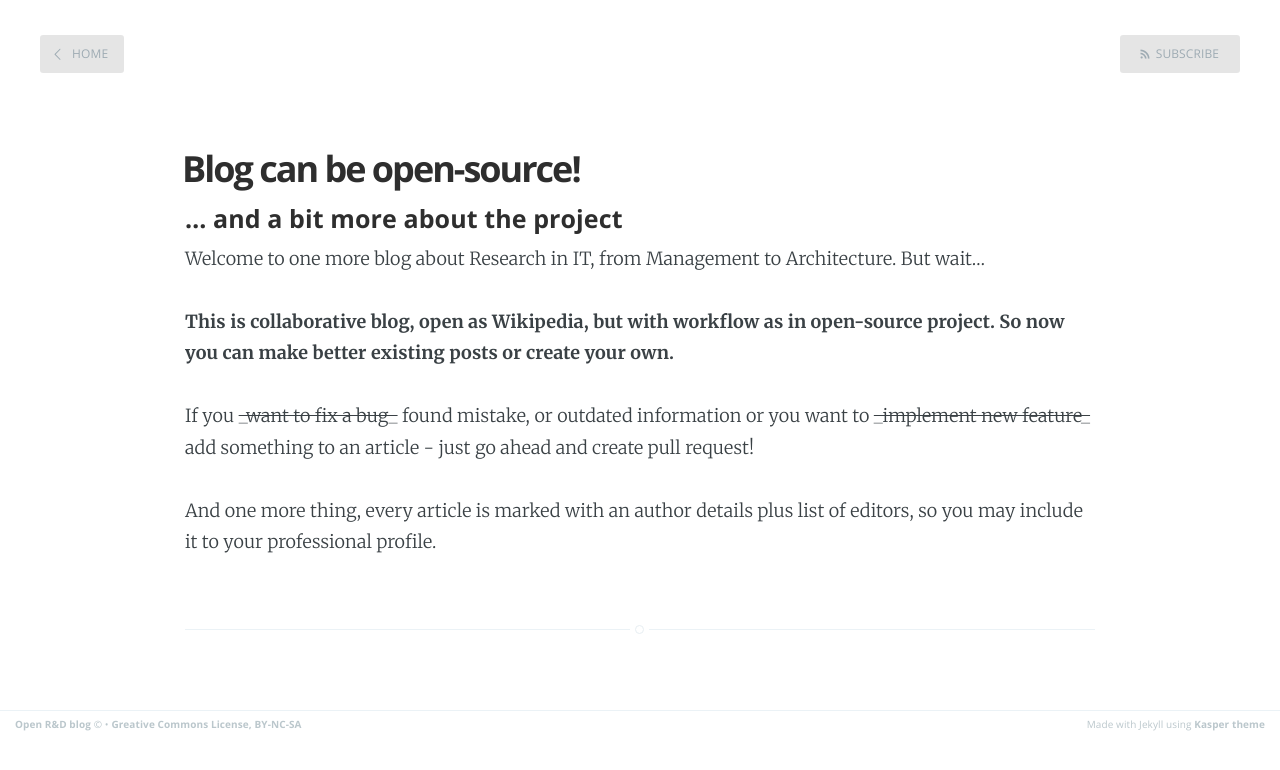
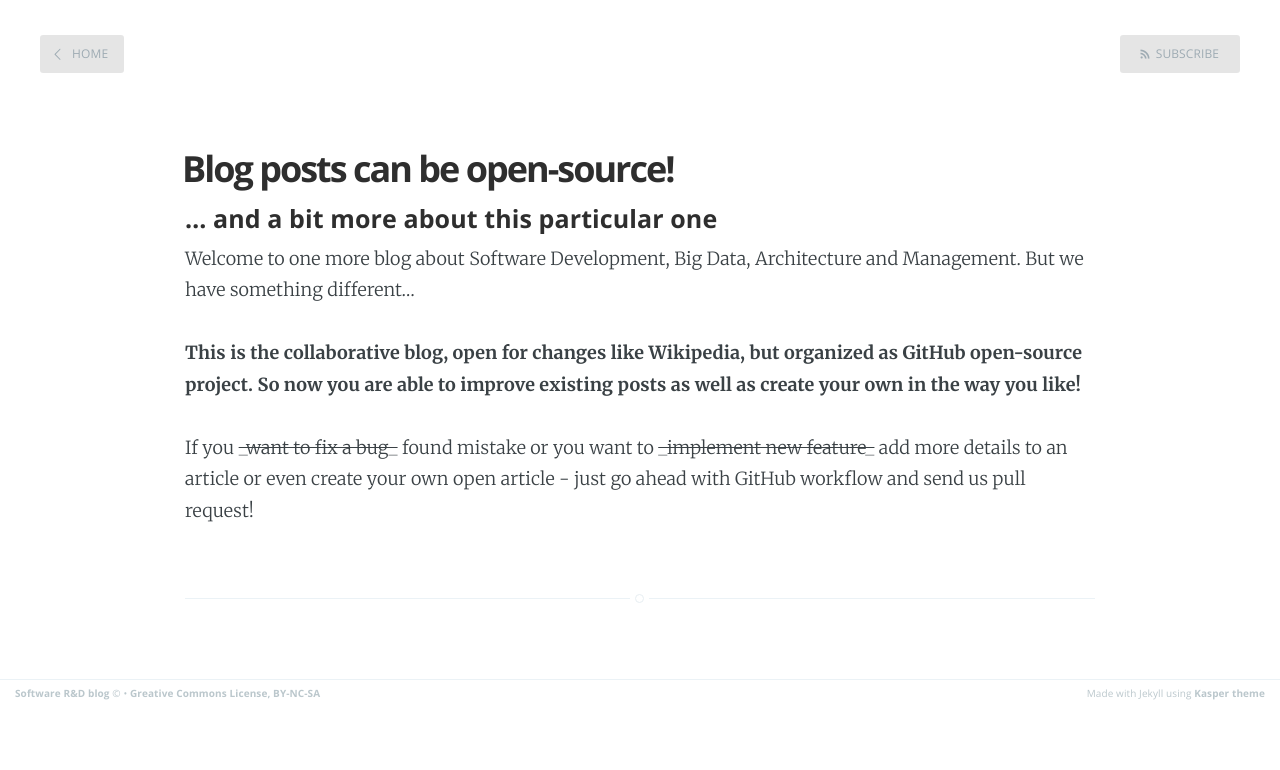
Before and after one commit to rndblog/rndblog.github.io, a Jekyll site: the page built from about.md, in a window 1280 px wide. Shown: the top 770 px of the page. Built offline with Jekyll 4.4.1, drawn with Linux system fonts in a browser that asks for light colours; Markdown is read by kramdown in place of the engine named in the settings.

Commit message:
Init settings

```diff
--- a/_config.yml
+++ b/_config.yml
@@ -1,5 +1,5 @@
-name: Open R&D blog
-description: Now you can improve not only your posts. All about Software Development, Big Data, Architecture and Management
+name: Software R&D blog
+description: Now you can improve our posts.
 meta_description: "Open-source notes and articles on High Load, Big Data, Java, Architecture and Management"
 
 markdown: redcarpet
--- a/about.md
+++ b/about.md
@@ -1,14 +1,12 @@
 ---
 layout: page
-title: Blog can be open-source!
+title: Blog posts can be open-source!
 ---
 
-#### ... and a bit more about the project
+#### ... and a bit more about this particular one
 
-Welcome to  one more blog about Research in IT, from Management to Architecture. But wait...
+Welcome to  one more blog about Software Development, Big Data, Architecture and Management. But we have something different...
 
-**This is collaborative blog, open as Wikipedia, but with workflow as in open-source project. So now you can make better existing posts or create your own.**
+**This is the collaborative blog, open for changes like Wikipedia, but organized as GitHub open-source project. So now you are able to improve existing posts as well as create your own in the way you like!**
 
-If you <S>_want to fix a bug_</S> found mistake, or outdated information or you want to <S>_implement new feature_</S> add something to an article - just go ahead and create pull request!
-
-And one more thing, every article is marked with an author details plus list of editors, so you may include it to your professional profile.
+If you <S>_want to fix a bug_</S> found mistake or you want to <S>_implement new feature_</S> add more details to an article or even create your own open article - just go ahead with GitHub workflow and send us pull request!
```
